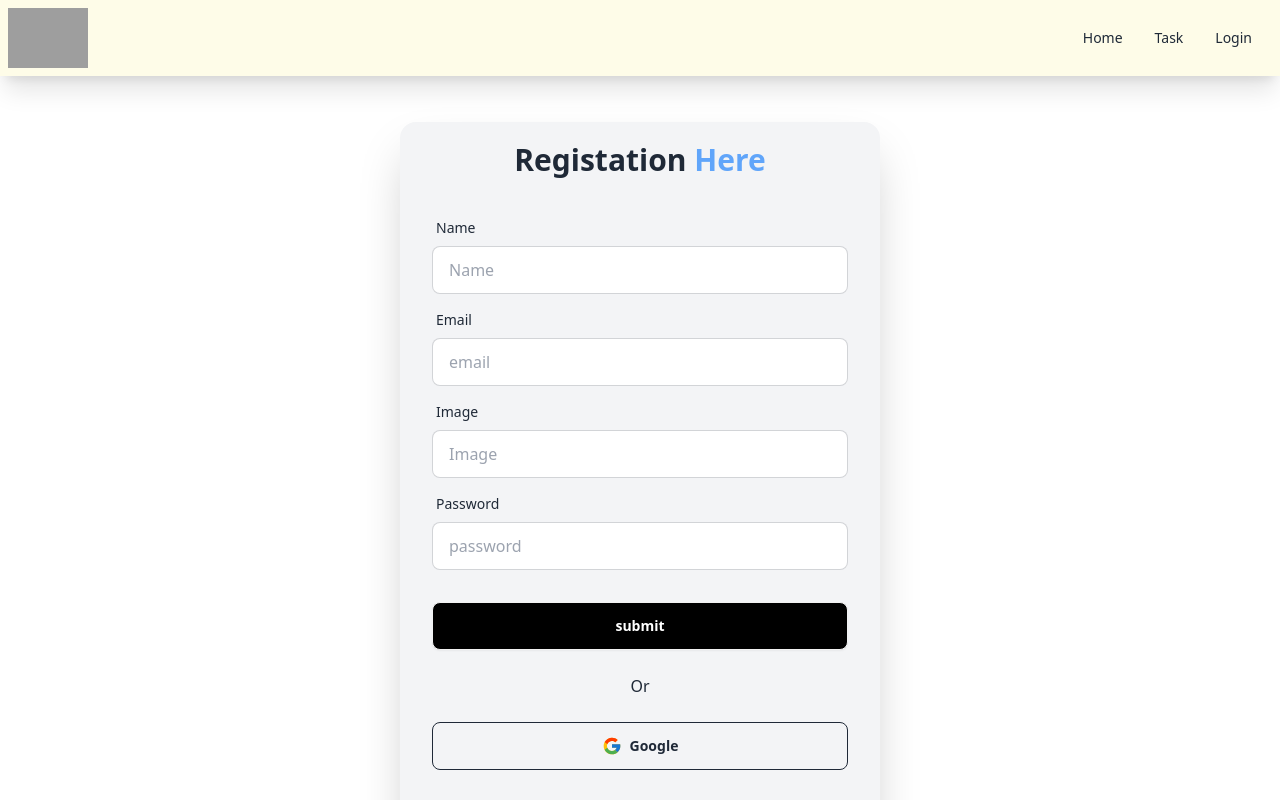
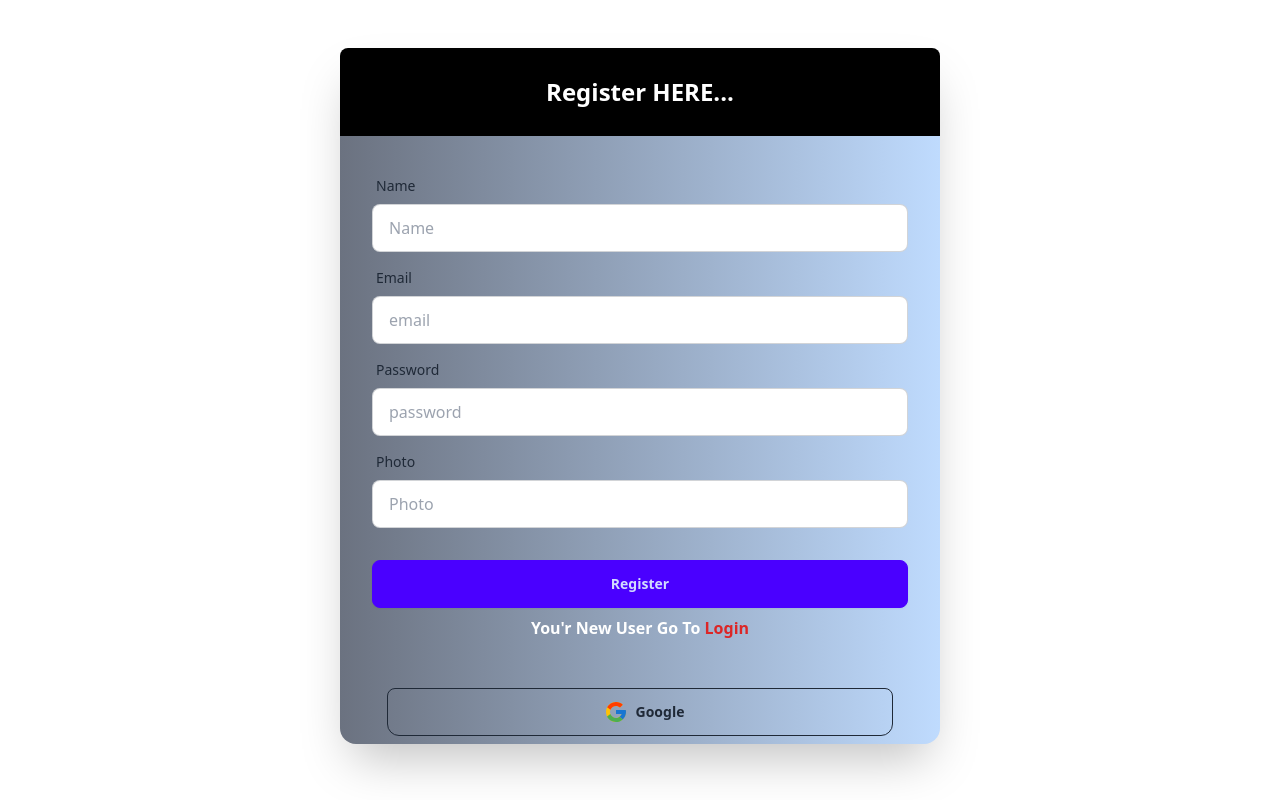
Before and after one commit to xunaiet-faruk/task-managements, a React (Vite) app in the folder name-of-your-project/: page /register in a window 1280 px wide. Shown: the top 800 px of the page. Built offline with nearby package versions, Linux system fonts and the light colour scheme; grey boxes are pictures that could not be loaded.

Commit message:
task dash board added

```diff
--- a/name-of-your-project/src/Authentication/Provider/Authprovider.jsx
+++ b/name-of-your-project/src/Authentication/Provider/Authprovider.jsx
@@ -1,8 +1,8 @@
 import { createContext, useState } from "react";
 import { GoogleAuthProvider, createUserWithEmailAndPassword, getAuth, signInWithEmailAndPassword, signInWithPopup, signOut } from "firebase/auth";
+import app from "../../Firebase/Firebases";
 
 export const Authcontext = createContext(null)
-import app from '../../Firebase/Firebases'
 const Googleprovider = new GoogleAuthProvider();
 
 const Authprovider = ({children}) => {
--- a/name-of-your-project/src/Authentication/Register/Register.jsx
+++ b/name-of-your-project/src/Authentication/Register/Register.jsx
@@ -76,65 +76,42 @@ const Register = () => {
 
     return (
         <div>
-            <div>
-                <Navbar />
-                <div>
-                    <div>
-                        <div className="hero min-h-screen">
-                            <div className="hero-content flex-col">
-                                <div className="text-center">
-
-
-                                </div>
-                                <div className="card shrink-0 w-[480px] shadow-2xl bg-gray-100">
-                                    <h1 className="text-3xl text-center mt-5 font-semibold">Registation <span className="text-blue-400">Here</span></h1>
-
+            <div className="card mt-12 flex-shrink-0 lg:w-[600px] mb-20 md:w-[550px] w-[400px] shadow-2xl bg-base-100 max-w-screen-7xl mx-auto  bg-gradient-to-r from-gray-500 to-blue-200">
+                <h1 className="text-white  bg-black p-7 rounded-t-lg text-center font-bold text-2xl">Register HERE... </h1>
                 <form onSubmit={handlesubmit} className="card-body">
                     <div className="form-control">
                         <label className="label">
                             <span className="label-text">Name</span>
                         </label>
-                                            <input name='name' type="text" placeholder="Name" className="input input-bordered" required />
+                        <input type="text" name="Name" placeholder="Name" className="input input-bordered" required />
                     </div>
                     <div className="form-control">
                         <label className="label">
                             <span className="label-text">Email</span>
                         </label>
-                                            <input name='email' type="email" placeholder="email" className="input input-bordered" required />
-                                        </div>
-                                        <div className="form-control">
-                                            <label className="label">
-                                                <span className="label-text">Image</span>
-                                            </label>
-                                            <input name='image' type="url" placeholder="Image" className="input input-bordered" required />
+                        <input type="email" name="email" placeholder="email" className="input input-bordered" required />
                     </div>
                     <div className="form-control">
                         <label className="label">
                             <span className="label-text">Password</span>
                         </label>
-                                            <input name='password' type="password" placeholder="password" className="input input-bordered" required />
+                        <input type="password" placeholder="password" name="password" className="input input-bordered" required />
+
+                    </div>
+                    <div className="form-control">
+                        <label className="label">
+                            <span className="label-text">Photo</span>
+                        </label>
+                        <input type="url" name="image" placeholder="Photo" className="input input-bordered" />
 
                     </div>
                     <div className="form-control mt-6">
-
-
-                                            <input type="submit" value="submit" className="btn bg-black text-white text-bold" />
-
-
+                        <button className="btn btn-primary">Register</button>
                     </div>
-                                        <p className='p-4 text-center'>Or</p>
-                                        <div>
-                                            <button onClick={handlegoogle} className='btn btn-outline hover:btn-ghost w-full '>
-                                                <FcGoogle className='text-xl' /> Google
-                                            </button>
+                    <div className="text-center text-white font-bold">
+                        <p>You'r New User Go To <Link to={'/login'} className="text-red-600">Login</Link></p>
                     </div>
                 </form>
-                                    <p className='font-bold text-center mb-5'>Already Have an Account <Link to={'/login'} className='text-red-500'>Register</Link></p>
-                                    <p className="text-center">
-                                        {
-                                        passwrong && <span className=" text-red-400">{passwrong}</span>
-                                    }
-                                    </p>
                 <div>
                     {
                         error && <p className="text-red-400 font-bold text-center mt-4">{error}</p>
@@ -145,12 +122,11 @@ const Register = () => {
                         error && <p>{error.message}</p>
                     }
                 </div>
+                <div className="text-center">
+                    <button onClick={handlegoogle} className="btn btn-outline lg:px-52 mb-2 rounded-b-xl boreder  text-md hover:bg-error mt-4 font-semibold">
+                        <FcGoogle className="text-2xl ml-2"> </FcGoogle>   Google
+                    </button>
                 </div>
-                            </div>
-                        </div>
-                    </div>
-                </div>
-                <Fotter />
             </div>
         </div>
     );
--- a/name-of-your-project/src/Component/Benefit/Benefits.jsx
+++ b/name-of-your-project/src/Component/Benefit/Benefits.jsx
@@ -15,13 +15,13 @@ const Benefits = () => {
 
          {
 
-benefi.map(item => <div key={item.id}>
+benefi?.map(item => <div key={item.id}>
     <div className="h-[370px] bg-base-100 shadow-xl hover:shadow-yellow-200 image-full">
         <figure><img className="w-full h-[240px]" src={item?.image} alt="Shoes" /></figure>
         <div className="card-body">
             <h1 className="text-black text-xl font-bold">{item?.profession}</h1>
 
-            <p className="font-semibold text-black">{item.benefit}</p>
+            <p className="font-semibold text-black">{item?.benefit}</p>
 
         </div>
     </div>
--- a/name-of-your-project/src/Component/Dashboard/Task.jsx
+++ b/name-of-your-project/src/Component/Dashboard/Task.jsx
@@ -1,16 +1,62 @@
+
+import { useContext } from "react";
+import { FaHome } from "react-icons/fa";
+import { NavLink, Outlet } from "react-router-dom";
+import { Authcontext } from "../../Authentication/Provider/Authprovider";
+import Navbar from "../Navbar/Navbar";
 import Fotter from "../Fotter/Fotter";
-import Navbar from "../Navbar/Navbar";
+import { IoIosCreate } from "react-icons/io";
+import { MdPreview } from "react-icons/md";
 
 
 const Task = () => {
+
+    const { user } = useContext(Authcontext)
     return (
-        <div>
-            <Navbar/>
-            <div>
+      <div>
+        <Navbar/>
+        <div className="max-w-screen-xl mx-auto">
 
-            </div>
-            <Fotter/>
+                <div className="flex">
+                    <div className="w-64 min-h-screen bg-gray-200 pt-12">
+                        <ul className="menu p-4 font-bold ">
+                            <img src={user?.displayName} alt="" />
+                            <li>
+                                <NavLink to={'create'} className="hover:text-red-400" >
+                                    <IoIosCreate /> Createe Task</NavLink>
+
+                            </li>
+                            <li>
+                                <NavLink to='privious' className="hover:text-red-400">
+                                   <MdPreview/> Privious Task</NavLink>
+
+                            </li>
+
+
+
+
+
+                            {/* shared nav links */}
+
+                            <div className="divider"></div>
+
+                            <li>
+                                <NavLink className="hover:text-red-400" to={'/'}>
+                                    <FaHome></FaHome> Home</NavLink>
+
+                            </li>
+
+                        </ul>
+                    </div>
+                    <div className="flex-1 pt-20">
+                        <Outlet></Outlet>
+                    </div>
+                </div>
+
+
         </div>
+        <Fotter/>
+      </div>
     );
 };
 
--- a/name-of-your-project/src/Component/Navbar/Navbar.jsx
+++ b/name-of-your-project/src/Component/Navbar/Navbar.jsx
@@ -30,6 +30,21 @@ const Navbar = () => {
         </NavLink></li>
 
     </>
+
+    const handlelogout = () => {
+
+        logout()
+            .then(() => {
+                console.log('user succecfully')
+            })
+            .catch(error => {
+                console.log(error)
+            })
+
+
+    }
+
+
     return (
         <div className='max-w-screen-xl mx-auto '>
             <div className="navbar bg-yellow-50 shadow-xl">
@@ -50,6 +65,7 @@ const Navbar = () => {
                     </ul>
                 </div>
 
+
             </div>
         </div>
     );
--- a/name-of-your-project/src/Firebase/Privateroute/Privateroute.jsx
+++ b/name-of-your-project/src/Firebase/Privateroute/Privateroute.jsx
@@ -1,6 +1,7 @@
 import { useContext } from "react";
 import { Navigate, useLocation } from "react-router-dom";
-import { Authcontext } from "../Auth/Authprovider";
+import { Authcontext } from "../../Authentication/Provider/Authprovider";
+
 
 
 const Privateroute = ({ children }) => {
--- /dev/null
+++ b/name-of-your-project/src/Taskroute/Createtask/Createtask.jsx
@@ -0,0 +1,26 @@
+
+
+const Createtask = () => {
+    return (
+        <div>
+            <h1 className="text-4xl font-bold text-center italic">PLEASE WRITE YOUR <span className="text-red-500">TASK HERE</span></h1>
+          <div className="ml-12 grid lg:grid-cols-2 md:grid-cols-1 grid-cols-1 mt-8 gap-5">
+                <input type="text" placeholder="Type here" className="input bg-gray-100 input-bordered input-info w-full " />
+                <input type="text" placeholder="Type here" className="input bg-gray-100 input-bordered input-info w-full " />
+
+    </div>
+<div className="ml-12 mt-5">
+
+                <input type="text" placeholder="Type here" className="input bg-gray-100 input-bordered input-info w-full" />
+                <textarea className="textarea-info bg-gray-100 rounded-md mt-4" placeholder="Type here your Task details" name="" id="" cols="130" rows="5"></textarea>
+    </div>
+    <div className="ml-12">
+
+        <input type="submit" value="Submit Task"  className="btn btn-primary w-full mt-2"/>
+
+        </div>
+        </div>
+    );
+};
+
+export default Createtask;
--- /dev/null
+++ b/name-of-your-project/src/Taskroute/Privious/Priviouss.jsx
@@ -0,0 +1,10 @@
+
+const Priviouss = () => {
+    return (
+        <div>
+            hellow task
+        </div>
+    );
+};
+
+export default Priviouss;
```
Also changed, not shown: name-of-your-project/src/main.jsx (+17 -1 lines). Lines whose indentation alone changed are shown as unchanged.
